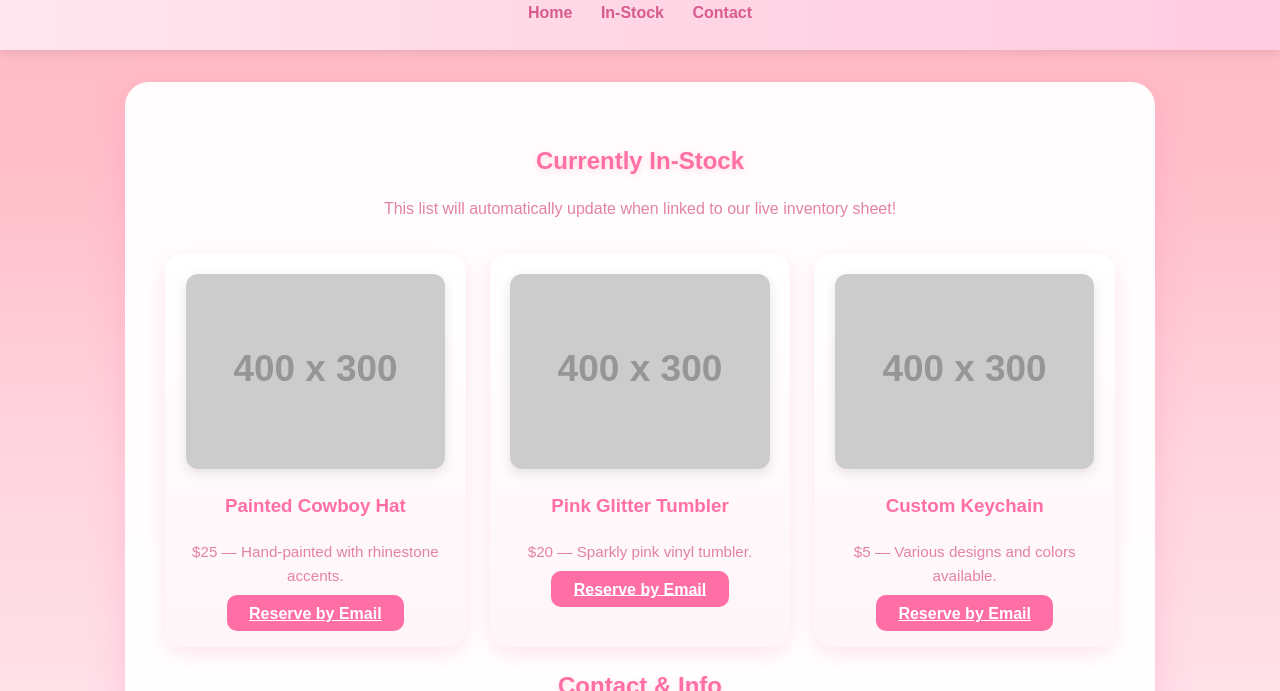
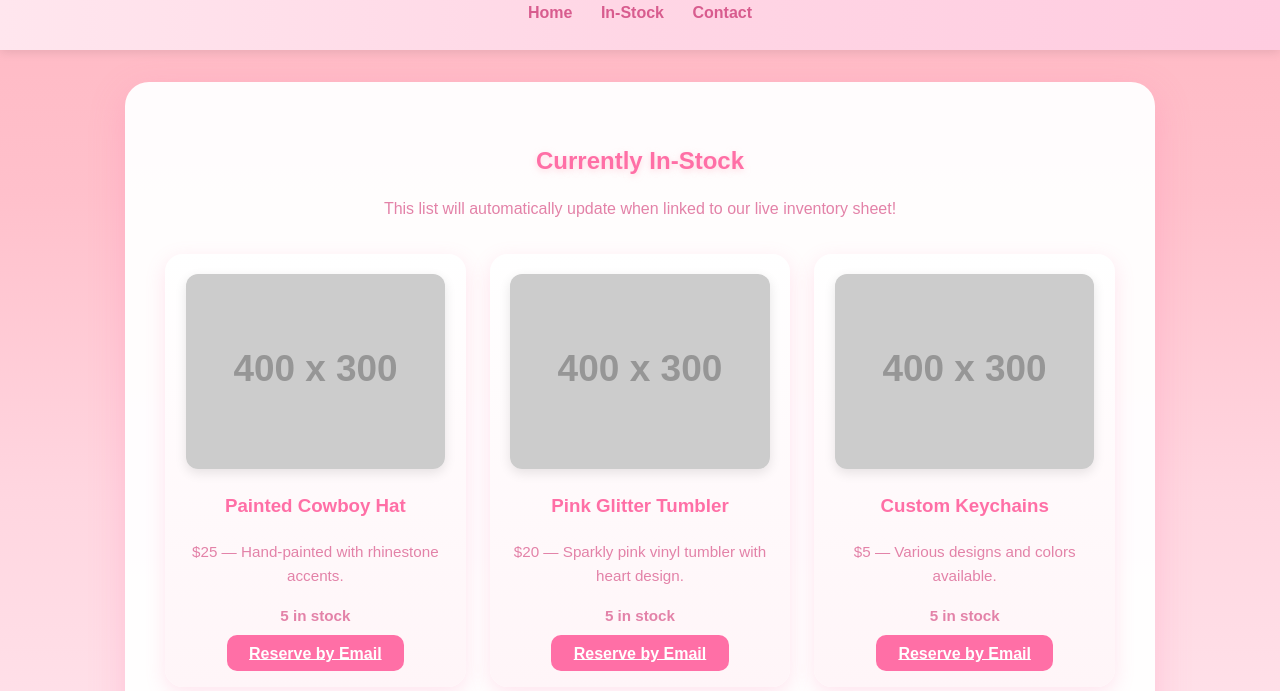
Before and after one commit to CipherLogsPlus/Abbey-Creations, a plain HTML site: page In-Stock.html in a window 1280 px wide. Shown: the part 109-800 px from the top of the page. Drawn offline with Linux system fonts and the light colour scheme; placeholder pictures from the web are drawn by us.

Commit message:
Update In-Stock.html

```diff
--- a/In-Stock.html
+++ b/In-Stock.html
@@ -104,6 +104,12 @@
       margin-bottom: 0.8em;
     }
 
+    .stock-count {
+      color: #c85d8c;
+      font-weight: 600;
+      margin-bottom: 1em;
+    }
+
     .reserve-btn {
       background: #ff6fa6;
       color: #fff;
@@ -155,9 +161,27 @@
 
     <section id="stock-container">
       <div class="item">
-        <img src="https://via.placeholder.com/400x300?text=Loading+..." alt="Loading">
-        <h3>Loading stock data...</h3>
-        <p>Please wait while we check current availability.</p>
+        <img src="https://via.placeholder.com/400x300?text=Painted+Cowboy+Hat" alt="Cowboy Hat">
+        <h3>Painted Cowboy Hat</h3>
+        <p>$25 — Hand-painted with rhinestone accents.</p>
+        <p class="stock-count">5 in stock</p>
+        <a href="mailto:aktwirler12@gmail.com?subject=Interested in Painted Cowboy Hat&body=Hi Abbey!%0D%0A%0D%0AI saw your Painted Cowboy Hat on the website and wanted to check if it’s still available.%0D%0A%0D%0AThanks!" class="reserve-btn">Reserve by Email</a>
+      </div>
+
+      <div class="item">
+        <img src="https://via.placeholder.com/400x300?text=Pink+Glitter+Tumbler" alt="Pink Glitter Tumbler">
+        <h3>Pink Glitter Tumbler</h3>
+        <p>$20 — Sparkly pink vinyl tumbler with heart design.</p>
+        <p class="stock-count">5 in stock</p>
+        <a href="mailto:aktwirler12@gmail.com?subject=Interested in Pink Glitter Tumbler&body=Hi Abbey!%0D%0A%0D%0AI saw your Pink Glitter Tumbler on the website and wanted to check if it’s still available.%0D%0A%0D%0AThanks!" class="reserve-btn">Reserve by Email</a>
+      </div>
+
+      <div class="item">
+        <img src="https://via.placeholder.com/400x300?text=Custom+Keychains" alt="Custom Keychains">
+        <h3>Custom Keychains</h3>
+        <p>$5 — Various designs and colors available.</p>
+        <p class="stock-count">5 in stock</p>
+        <a href="mailto:aktwirler12@gmail.com?subject=Interested in Custom Keychain&body=Hi Abbey!%0D%0A%0D%0AI saw your Custom Keychains on the website and wanted to check if they’re still available.%0D%0A%0D%0AThanks!" class="reserve-btn">Reserve by Email</a>
       </div>
     </section>
 
@@ -176,29 +200,6 @@
 
   <script>
     document.getElementById('year').textContent = new Date().getFullYear();
-
-    // 🔧 Placeholder script — later this will pull from Google Sheets
-    document.addEventListener("DOMContentLoaded", function() {
-      const stock = [
-        { name: "Painted Cowboy Hat", price: "$25", desc: "Hand-painted with rhinestone accents.", img: "https://via.placeholder.com/400x300?text=Cowboy+Hat" },
-        { name: "Pink Glitter Tumbler", price: "$20", desc: "Sparkly pink vinyl tumbler.", img: "https://via.placeholder.com/400x300?text=Tumbler" },
-        { name: "Custom Keychain", price: "$5", desc: "Various designs and colors available.", img: "https://via.placeholder.com/400x300?text=Keychain" }
-      ];
-
-      const container = document.getElementById("stock-container");
-      container.innerHTML = "";
-      stock.forEach(item => {
-        const card = document.createElement("div");
-        card.className = "item";
-        card.innerHTML = `
-          <img src="${item.img}" alt="${item.name}">
-          <h3>${item.name}</h3>
-          <p>${item.price} — ${item.desc}</p>
-          <a href="mailto:aktwirler12@gmail.com?subject=Interested in ${encodeURIComponent(item.name)}&body=Hi Abbey!%0D%0A%0D%0AI saw this ${encodeURIComponent(item.name)} on your website and wanted to check if it's still available.%0D%0A%0D%0AThanks!" class="reserve-btn">Reserve by Email</a>
-        `;
-        container.appendChild(card);
-      });
-    });
   </script>
 </body>
 </html>
```
